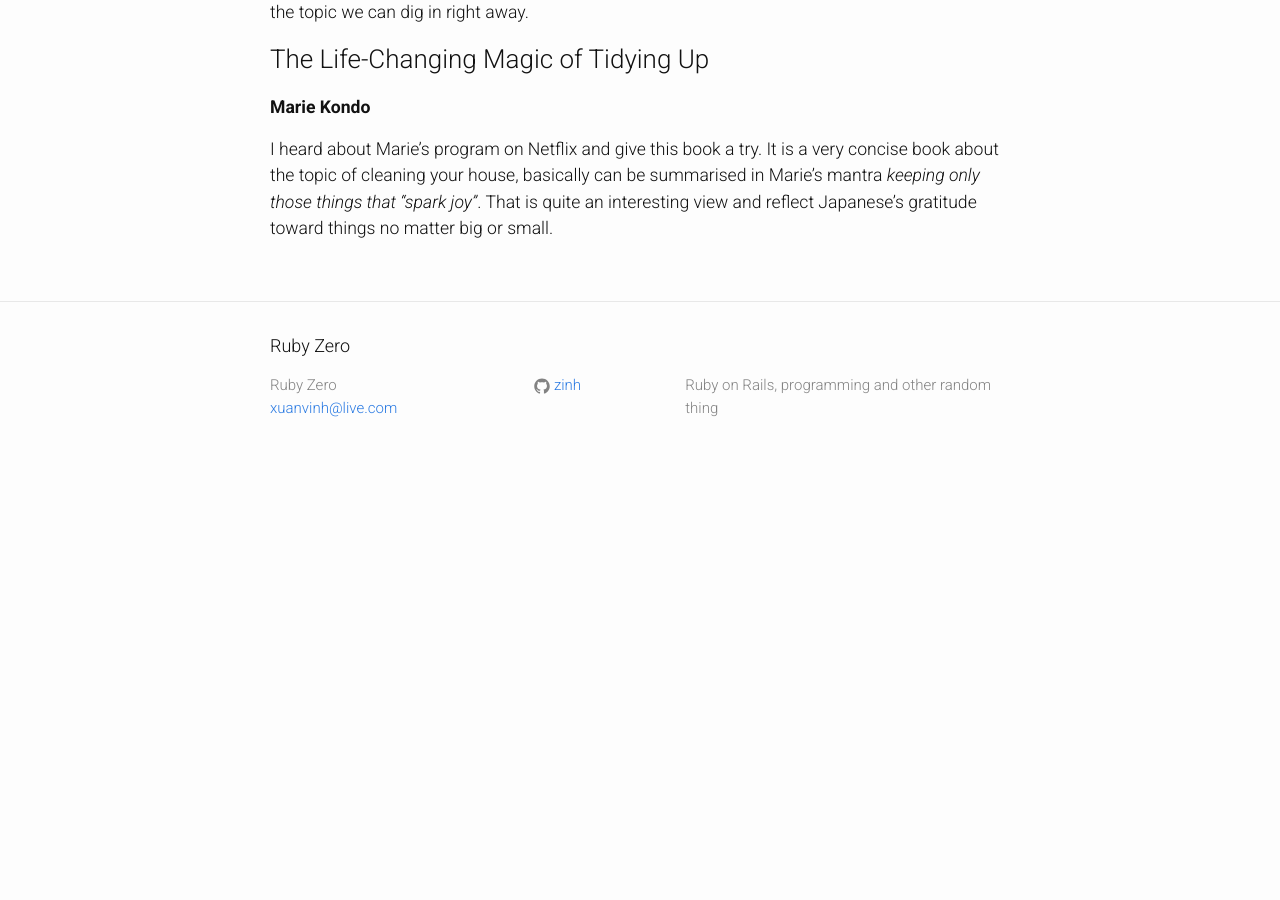
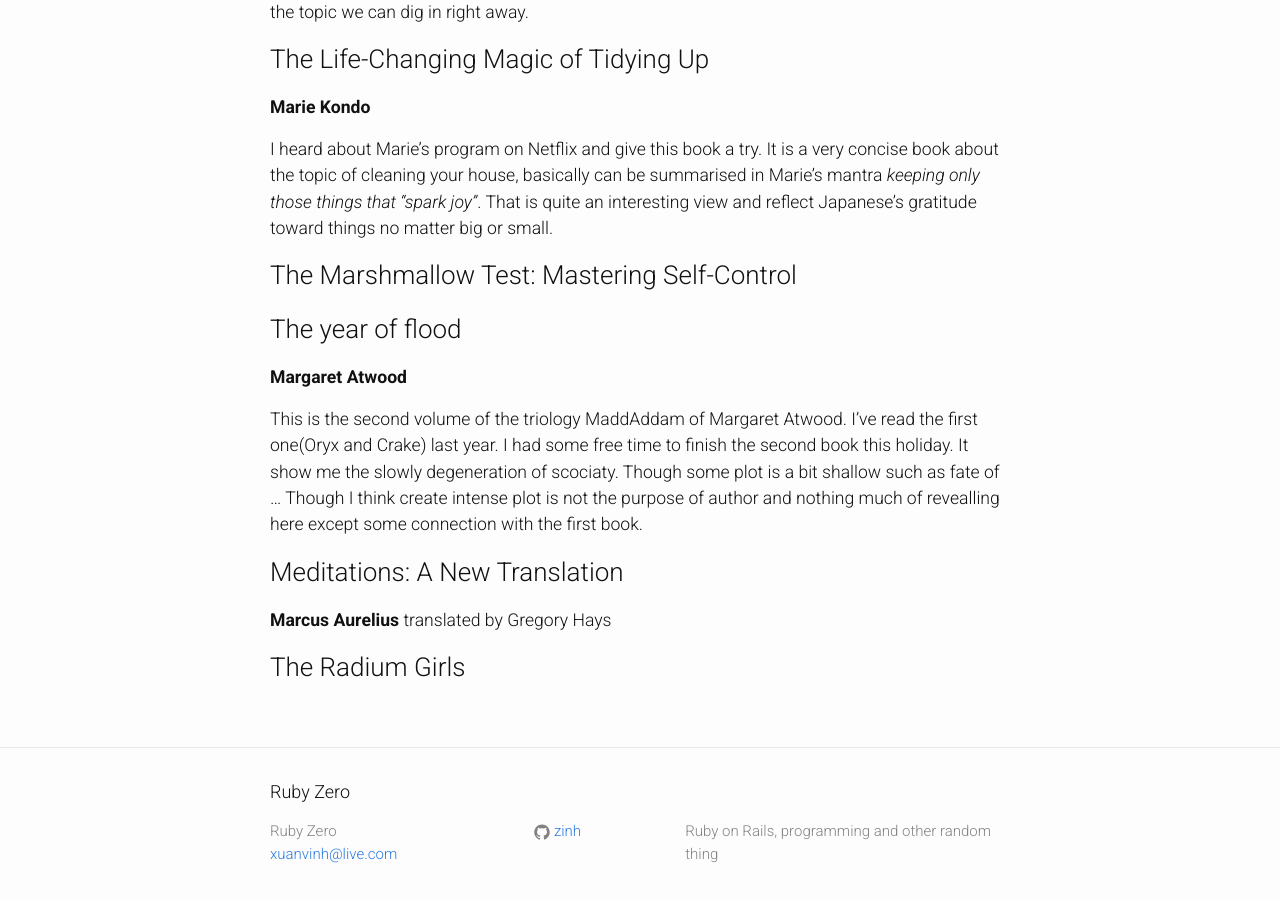
Before and after one commit to zinh/zinh.github.io, a Jekyll site: the page built from _posts/2019-01-01-books-2019.markdown, in a window 1280 px wide and 900 px high, scrolled down 2104 px. Built offline with Jekyll 4.4.1, drawn with Linux system fonts in a browser that asks for light colours; before the commit the page ends 2583 px from its top, so only the background shows below that.

Commit message:
Update books

```diff
--- a/_posts/2019-01-01-books-2019.markdown
+++ b/_posts/2019-01-01-books-2019.markdown
@@ -62,3 +62,15 @@
 **Marie Kondo**
 
 I heard about Marie's program on Netflix and give this book a try. It is a very concise book about the topic of cleaning your house, basically can be summarised in Marie's mantra *keeping only those things that "spark joy"*. That is quite an interesting view and reflect Japanese's gratitude toward things no matter big or small.
+
+### The Marshmallow Test: Mastering Self-Control
+
+### The year of flood
+**Margaret Atwood**
+
+This is the second volume of the triology MaddAddam of Margaret Atwood. I've read the first one(Oryx and Crake) last year. I had some free time to finish the second book this holiday. It show me the slowly degeneration of scociaty. Though some plot is a bit shallow such as fate of ... Though I think create intense plot is not the purpose of author and nothing much of revealling here except some connection with the first book.
+
+### Meditations: A New Translation
+**Marcus Aurelius** translated by Gregory Hays
+
+### The Radium Girls
```
